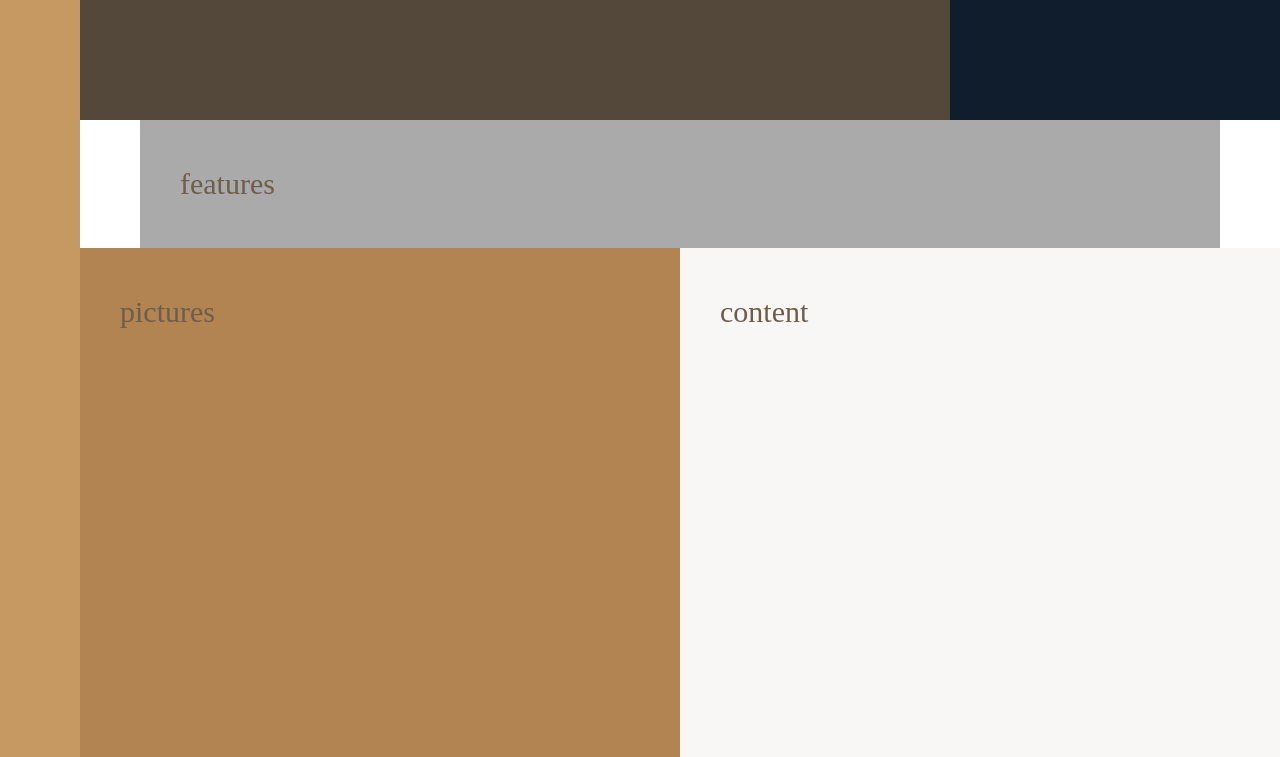
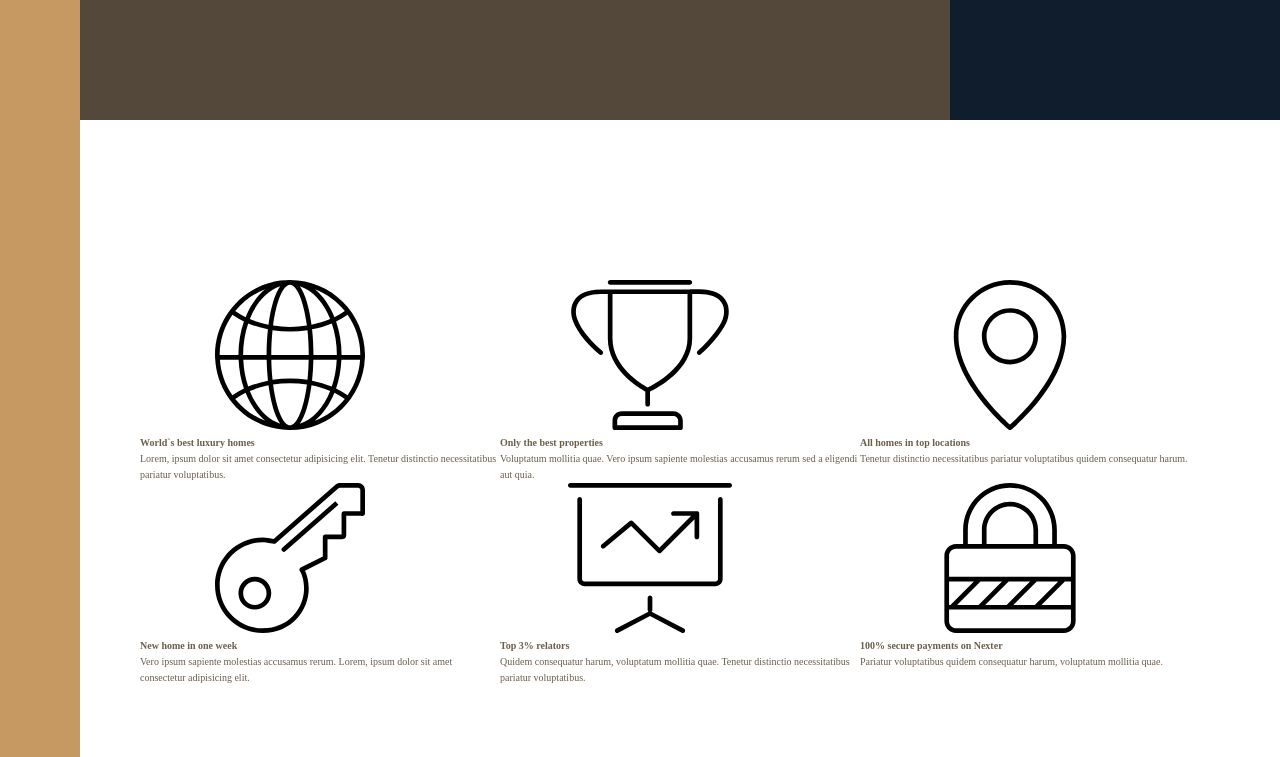
Before and after one commit to Naval63/Nexter, a website: page src/index.html in a window 1280 px wide. Shown: the part 520-1277 px from the top of the page. Drawn offline with nearby package versions, Linux system fonts and the light colour scheme; files that its build step writes are made by us from their sources.

Commit message:
add html features structure and basic grid i scss fetures

```diff
--- a/src/index.html
+++ b/src/index.html
@@ -27,7 +27,61 @@
         </div>
 
         <section class="features">
-                features
+                <div class="feature">
+                        <svg class="feature__icon">
+                                <use xlink:href="img/sprite.svg#icon-global"></use>
+                        </svg>
+                        <h4 class="heading">World`s best luxury homes</h4>
+                        <p class="future__text">
+                                Lorem, ipsum dolor sit amet consectetur adipisicing elit. Tenetur distinctio necessitatibus pariatur voluptatibus.
+                        </p>
+                </div>
+                <div class="feature">
+                        <svg class="feature__icon">
+                                <use xlink:href="img/sprite.svg#icon-trophy"></use>
+                        </svg>
+                        <h4 class="heading">Only the best properties</h4>
+                        <p class="future__text">
+                                Voluptatum mollitia quae. Vero ipsum sapiente molestias accusamus rerum sed a eligendi aut quia.
+                        </p>
+                </div>
+                <div class="feature">
+                        <svg class="feature__icon">
+                                <use xlink:href="img/sprite.svg#icon-map-pin"></use>
+                        </svg>
+                        <h4 class="heading">All homes in top locations</h4>
+                        <p class="future__text">
+                                Tenetur distinctio necessitatibus pariatur voluptatibus quidem consequatur harum.
+                        </p>
+                </div>
+                <div class="feature">
+                        <svg class="feature__icon">
+                                <use xlink:href="img/sprite.svg#icon-key"></use>
+                        </svg>
+                        <h4 class="heading">New home in one week</h4>
+                        <p class="future__text">
+                                Vero ipsum sapiente molestias accusamus rerum. Lorem, ipsum dolor sit amet consectetur adipisicing elit.
+                        </p>
+                </div>
+                <div class="feature">
+                        <svg class="feature__icon">
+                                <use xlink:href="img/sprite.svg#icon-presentation"></use>
+                        </svg>
+                        <h4 class="heading">Top 3% relators</h4>
+                        <p class="future__text">
+                                Quidem consequatur harum, voluptatum mollitia quae. Tenetur distinctio necessitatibus pariatur voluptatibus.
+                        </p>
+                </div>
+                <div class="feature">
+                        <svg class="feature__icon">
+                                <use xlink:href="img/sprite.svg#icon-lock"></use>
+                        </svg>
+                        <h4 class="heading">100% secure payments on Nexter</h4>
+                        <p class="future__text">
+                                Pariatur voluptatibus quidem consequatur harum, voluptatum mollitia quae.
+                        </p>
+                </div>
+
         </section>
 
         <div class="story__pictures">
--- a/src/scss/_base.scss
+++ b/src/scss/_base.scss
@@ -45,9 +45,5 @@ body {
         minmax(6rem, 1fr) [center-start] repeat(8, [col-start]
         minmax(min-content, 14rem) [col-end]) [center-end] minmax(6rem, 1fr) [full-end];
 
-    // for devepoment
-    & > * {
-        padding: 40px;
-        font-size: 3rem;
-    }
+
 }
--- a/src/scss/_features.scss
+++ b/src/scss/_features.scss
@@ -1,5 +1,8 @@
 .features {
-    background-color: $color-grey-light-2;
     grid-column: center-start / center-end;
+    margin: 16rem 0;
+
+    display: grid;
+    grid-template-columns: repeat(3, 1fr);
 
 }
```
